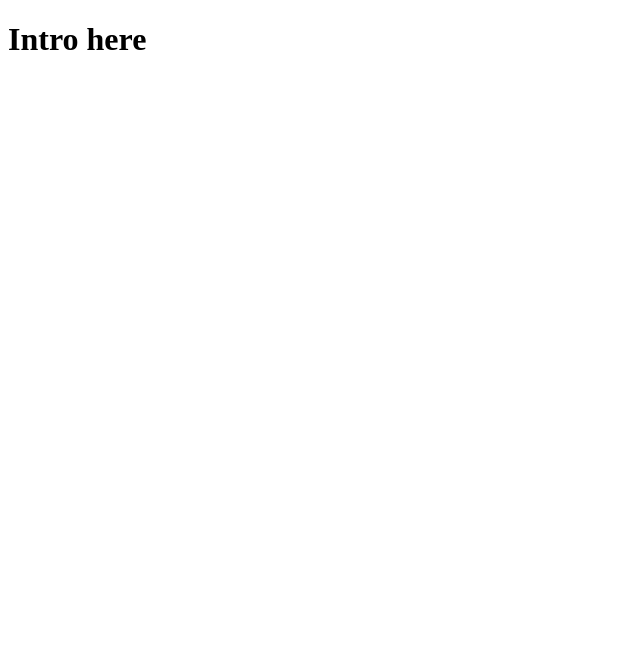
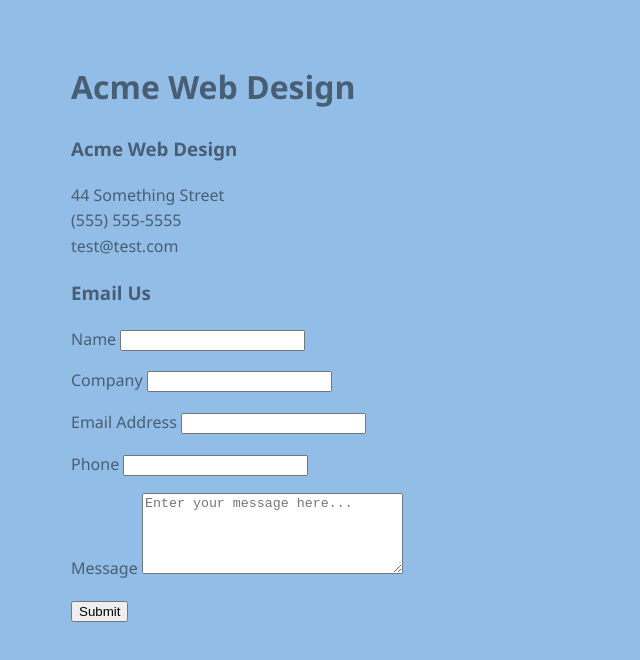
Before and after one commit to DevMai90/contact-form, a plain HTML site: page index.html in a window 1280 px wide. Shown: the whole page, without its empty margins (0-640 px from the left). Drawn offline with Linux system fonts and the light colour scheme.

Commit message:
Base CSS

```diff
--- a/index.html
+++ b/index.html
@@ -4,8 +4,55 @@
     <meta charset="UTF-8" />
     <meta name="viewport" content="width=device-width, initial-scale=1.0" />
     <title>Contact Form</title>
+    <link rel="stylesheet" href="style.css" />
   </head>
   <body>
-    <h1>Intro here</h1>
+    <div class="container">
+      <h1 class="branch">Acme Web Design</h1>
+      <div class="wrapper">
+        <div class="company-info">
+          <h3>Acme Web Design</h3>
+          <ul>
+            <li>44 Something Street</li>
+            <li>(555) 555-5555</li>
+            <li>test@test.com</li>
+          </ul>
+        </div>
+        <div class="contact">
+          <h3>Email Us</h3>
+          <form>
+            <p>
+              <label for="name">Name</label>
+              <input type="text" id="name" name="name" />
+            </p>
+            <p>
+              <label for="company">Company</label>
+              <input type="text" id="comapny" name="company" />
+            </p>
+            <p>
+              <label for="email">Email Address</label>
+              <input type="email" id="email" name="email" />
+            </p>
+            <p>
+              <label for="phone">Phone</label>
+              <input type="text" id="phone" name="phone" />
+            </p>
+            <p>
+              <label for="message">Message</label>
+              <textarea
+                name="message"
+                id="message"
+                cols="30"
+                rows="5"
+                placeholder="Enter your message here..."
+              ></textarea>
+            </p>
+            <p>
+              <button>Submit</button>
+            </p>
+          </form>
+        </div>
+      </div>
+    </div>
   </body>
 </html>
--- /dev/null
+++ b/style.css
@@ -0,0 +1,24 @@
+/* Reset box sizing */
+* {
+  box-sizing: border-box;
+}
+
+body {
+  background: #92bde7;
+  color: #485e74;
+  line-height: 1.6;
+  font-family: 'Segoe UI', Tahoma, Geneva, Verdana, sans-serif;
+  padding: 1rem;
+}
+
+.container {
+  max-width: 1170px;
+  margin-left: auto;
+  margin-right: auto;
+  padding: 1rem;
+}
+
+ul {
+  list-style: none;
+  padding: 0;
+}
```
